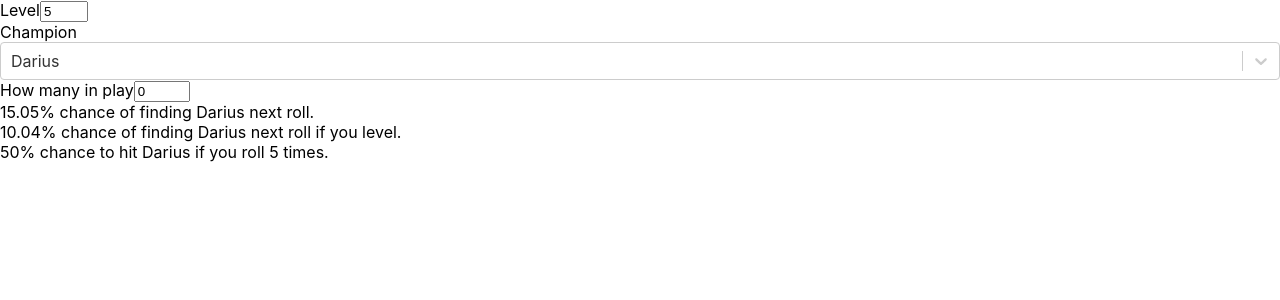
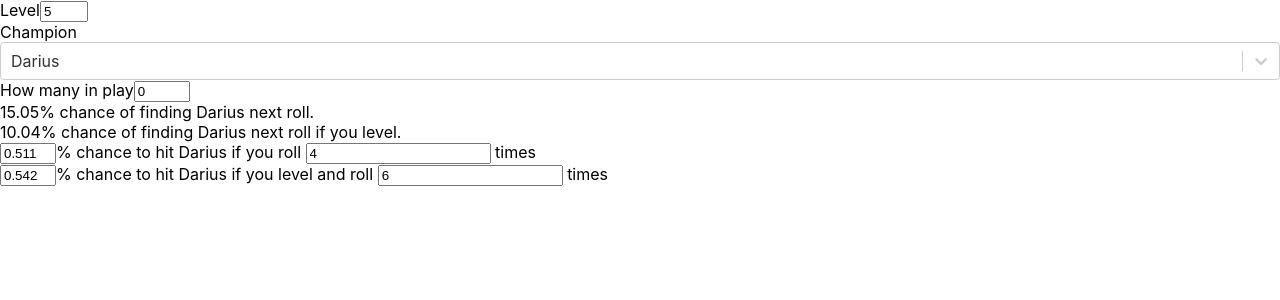
Before and after one commit to markjanzer/tft-roller, a React (Create React App) app: page / in a window 1280 px wide. Shown: the top 300 px of the page. Built offline with nearby package versions, Linux system fonts and the light colour scheme.

Commit message:
Make RollCalculator class. Not quite functional.

```diff
--- a/src/App.js
+++ b/src/App.js
@@ -1,5 +1,6 @@
 import React, { Component } from "react";
 import Select from "react-select";
+import RollCalculator from "./RollCalculator.js";
 
 class App extends Component {
   constructor(props) {
@@ -8,6 +9,8 @@
     this.champions = [{name:"Darius",cost:1},{name:"Elise",cost:1},{name:"Fiora",cost:1},{name:"Garen",cost:1},{name:"Graves",cost:1},{name:"Kassadin",cost:1},{name:"Khazix",cost:1},{name:"Mordekaiser",cost:1},{name:"Nidalee",cost:1},{name:"Tristana",cost:1},{name:"Vayne",cost:1},{name:"Warwick",cost:1},{name:"Ahri",cost:2},{name:"Blitzcrank",cost:2},{name:"Braum",cost:2},{name:"Lissandra",cost:2},{name:"Lucian",cost:2},{name:"Lulu",cost:2},{name:"Pyke",cost:2},{name:"RekSai",cost:2},{name:"Shen",cost:2},{name:"TwistedFate",cost:2},{name:"Varus",cost:2},{name:"Zed",cost:2},{name:"Aatrox",cost:3},{name:"Ashe",cost:3},{name:"Evelynn",cost:3},{name:"Gangplank",cost:3},{name:"Katarina",cost:3},{name:"Kennen",cost:3},{name:"Morgana",cost:3},{name:"Poppy",cost:3},{name:"Rengar",cost:3},{name:"Shyvana",cost:3},{name:"Veigar",cost:3},{name:"Volibear",cost:3},{name:"Akali",cost:4},{name:"AurelionSol",cost:4},{name:"Brand",cost:4},{name:"Chogath",cost:4},{name:"Draven",cost:4},{name:"Gnar",cost:4},{name:"Kindred",cost:4},{name:"Leona",cost:4},{name:"Sejuani",cost:4},{name:"Anivia",cost:5},{name:"Karthus",cost:5},{name:"Kayle",cost:5},{name:"MissFortune",cost:5},{name:"Swain",cost:5},{name:"Yasuo",cost:5}];
     this.championOptions = this.champions.map(champ => { return { value: champ.name, label: champ.name }})
 
+    this.renderChancesForNextRoll = this.renderChancesForNextRoll.bind(this);
+
     this.state = {
       level: 5,
       champion: this.champions[0],
@@ -15,6 +18,7 @@
     }
   }
 
+  // This logic can probably go into another file
   chanceOfCorrectCost(level, cost) {
     var levels = {
       1: {
@@ -110,7 +114,12 @@
   }
 
   chanceOfFindingChampion(cost, level, numberInPlay) {
-    return this.chanceOfCorrectCost(level, cost) * this.chanceOfCorrectChampion(cost) * this.percentageOfChampionRemaining(cost, numberInPlay);
+    const result = this.chanceOfCorrectCost(level, cost) * this.chanceOfCorrectChampion(cost) * this.percentageOfChampionRemaining(cost, numberInPlay);
+    if (result > 0) {
+      return result;
+    } else {
+      return 0;
+    }
   }
 
   chanceOfFindingChampionInRoll(cost, level, numberInPlay) {
@@ -121,17 +130,6 @@
     var chance5 = (1 - chance4) * this.chanceOfFindingChampion(cost, level, numberInPlay);
 
     return chance1 + chance2 + chance3 + chance4 + chance5;
-  }
-
-  numberOfRollsToHitConfidence(cost, level, numberInPlay, desiredConfidence) {
-    const chanceOfSuccessfulRoll = this.chanceOfFindingChampionInRoll(cost, level, numberInPlay);
-    let rollCount = 0;
-    let chanceOfSuccess = 0;
-    while ((chanceOfSuccess < desiredConfidence) && (rollCount < 100)) {
-      rollCount += 1;
-      chanceOfSuccess = chanceOfSuccess + ((1 - chanceOfSuccess) * chanceOfSuccessfulRoll);
-    }
-    return rollCount;
   }
 
   renderChancesForNextRoll() {
@@ -153,12 +151,6 @@
         </div>
       )
     }
-  }
-
-  renderChancesForMultipleRolls() {
-    return (
-      <div>50% chance to hit {this.state.champion.name} if you roll {this.numberOfRollsToHitConfidence(this.state.champion.cost, this.state.level, this.state.numberInPlay, 0.5)} times.</div>
-    );
   }
 
 
@@ -201,7 +193,22 @@
         </div>
 
         {this.renderChancesForNextRoll()}
-        {this.renderChancesForMultipleRolls()}
+
+        <RollCalculator
+          chance={this.chanceOfFindingChampionInRoll(this.state.champion.cost, this.state.level, this.state.numberInPlay)}
+          level={false}
+          roughConfidence={0.50}
+          championName={this.state.champion.name}
+        />
+        {this.state.level === 9 ?
+          "" :
+          <RollCalculator
+            chance={this.chanceOfFindingChampionInRoll(this.state.champion.cost, this.state.level + 1, this.state.numberInPlay)}
+            level={true}
+            roughConfidence={0.50}
+            championName={this.state.champion.name}
+          />
+        }
       </div>
     );
   }
--- /dev/null
+++ b/src/RollCalculator.js
@@ -0,0 +1,83 @@
+import React, { Component } from "react";
+
+class RollCalculator extends Component {
+  constructor(props) {
+    super(props);
+
+    let timesRolled = 0;
+    let confidence = 0;
+    if (this.props.chance === 0) {
+      this.state = {
+        confidence: 0,
+        rollCount: 1,
+      };
+    } else {
+      while (confidence < this.props.roughConfidence) {
+        timesRolled += 1;
+        confidence += ((1 - this.props.chance) * this.props.chance);
+      }
+
+      this.state = {
+        confidence: confidence,
+        rollCount: timesRolled,
+      };
+    }
+  }
+
+  confidenceFromRolls(rollCount) {
+    let timesRolled = 0;
+    let confidence = 0;
+    while (timesRolled < rollCount) {
+      timesRolled += 1;
+      confidence += ((1 - this.props.chance) * this.props.chance);
+    }
+    return confidence;
+  }
+
+  rollsFromConfidence(desiredConfidence) {
+    if (this.props.chance <= 0) {
+      return 0;
+    } else {
+      let timesRolled = 0;
+      let confidence = 0;
+      while (confidence < desiredConfidence) {
+        timesRolled += 1;
+        confidence += ((1 - this.props.chance) * this.props.chance);
+      }
+      return timesRolled;
+    }
+  }
+
+  render() {
+    return (
+      <div>
+        <input
+          type="number"
+          value={this.state.confidence}
+          min="0"
+          max="99"
+          onChange={(e) => {
+            let confidence = e.target.value;
+            let rollCount = this.rollsFromConfidence(confidence);
+            this.setState({ confidence, rollCount })
+          }}
+        />
+        <span>% chance to hit {this.props.championName} if you {this.props.level ? "level and " : ""}roll </span>
+        <input
+          type="number"
+          value={this.state.rollCount}
+          min="0"
+          onChange={(e) => {
+            let rollCount = e.target.value;
+            let confidence = this.confidenceFromRolls(rollCount);
+            this.setState({ confidence, rollCount })
+          }}
+        />
+        <span> {this.state.rollCount > 1 ? "times" : "time"}</span>
+      </div>
+    );
+  }
+
+}
+
+export default RollCalculator;
```
